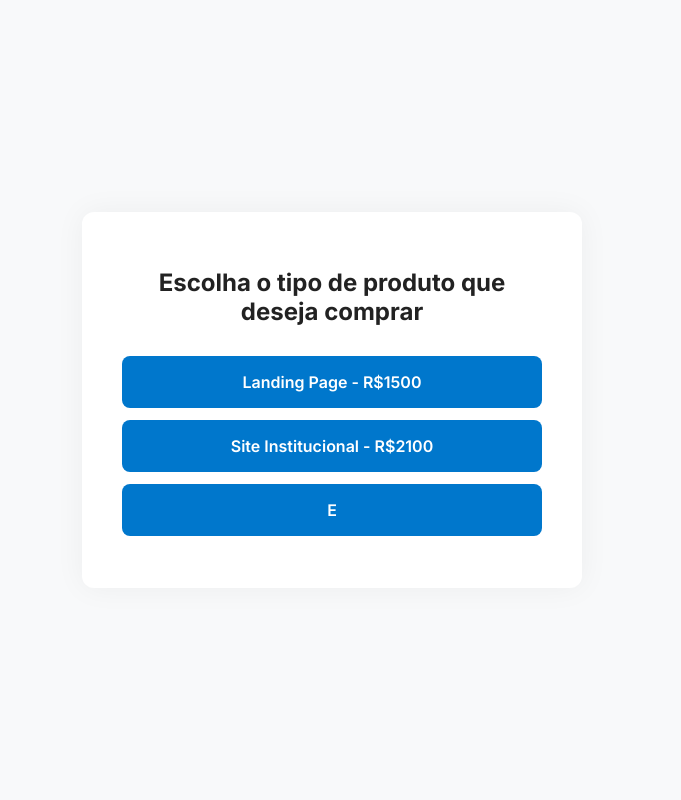
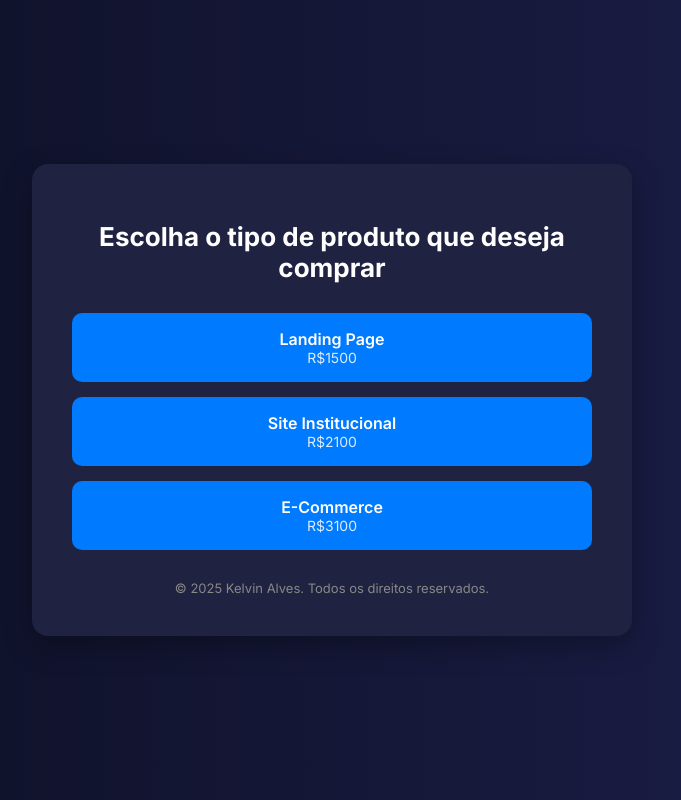
Before and after one commit to Kelvin-Luis-Dev/portfolio, a plain HTML site: page escolha.html in a window 1280 px wide. Shown: the whole page, without its empty margins (308-989 px from the left). Drawn offline with Linux system fonts and the light colour scheme.

Commit message:
Update escolha.html

```diff
--- a/escolha.html
+++ b/escolha.html
@@ -11,53 +11,61 @@
     }
 
     body {
-      font-family: 'Inter', sans-serif;
       margin: 0;
       padding: 0;
-      background: #f8f9fa;
+      font-family: 'Inter', sans-serif;
+      background: linear-gradient(to right, #0d0f23, #1c1f4a);
+      color: #ffffff;
       display: flex;
-      flex-direction: column;
       align-items: center;
+      justify-content: center;
       min-height: 100vh;
-      justify-content: center;
     }
 
     .container {
-      background: #fff;
+      background-color: #1f2240;
       padding: 40px;
-      border-radius: 12px;
-      box-shadow: 0 0 30px rgba(0,0,0,0.05);
+      border-radius: 16px;
+      box-shadow: 0 10px 30px rgba(0,0,0,0.3);
       text-align: center;
-      max-width: 500px;
+      max-width: 600px;
       width: 90%;
     }
 
     h1 {
-      font-size: 24px;
+      font-size: 26px;
       margin-bottom: 30px;
-      color: #222;
+      color: #ffffff;
     }
 
     .button {
       display: block;
-      background-color: #0077cc;
-      color: white;
+      background: #007bff;
+      color: #ffffff;
       text-decoration: none;
-      padding: 16px;
-      margin: 12px 0;
-      border-radius: 8px;
+      padding: 16px 20px;
+      margin: 15px 0;
+      border-radius: 10px;
       font-weight: 600;
-      transition: background-color 0.3s ease;
+      font-size: 16px;
+      transition: background 0.3s ease, transform 0.2s ease;
     }
 
     .button:hover {
-      background-color: #005fa3;
+      background: #0056b3;
+      transform: translateY(-2px);
+    }
+
+    .price {
+      font-size: 14px;
+      font-weight: 400;
+      opacity: 0.85;
     }
 
     footer {
-      margin-top: 40px;
-      color: #aaa;
-      font-size: 14px;
+      margin-top: 30px;
+      font-size: 13px;
+      color: #888;
     }
   </style>
 </head>
@@ -65,6 +73,21 @@
   <div class="container">
     <h1>Escolha o tipo de produto que deseja comprar</h1>
 
-    <a href="https://pay.kiwify.com.br/o8URY2T" class="button">Landing Page - R$1500</a>
-    <a href="https://pay.kiwify.com.br/7rzvG2x" class="button">Site Institucional - R$2100</a>
-    <a href="https://pay.kiwify.com.br/vAttx5Y" class="button">E
+    <a href="https://pay.kiwify.com.br/o8URY2T" class="button">
+      Landing Page <div class="price">R$1500</div>
+    </a>
+
+    <a href="https://pay.kiwify.com.br/7rzvG2x" class="button">
+      Site Institucional <div class="price">R$2100</div>
+    </a>
+
+    <a href="https://pay.kiwify.com.br/vAttx5Y" class="button">
+      E-Commerce <div class="price">R$3100</div>
+    </a>
+
+    <footer>
+      © 2025 Kelvin Alves. Todos os direitos reservados.
+    </footer>
+  </div>
+</body>
+</html>
```
